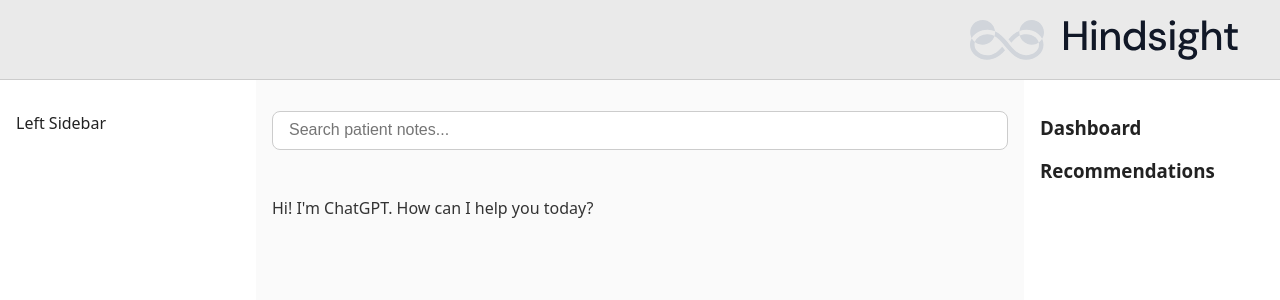
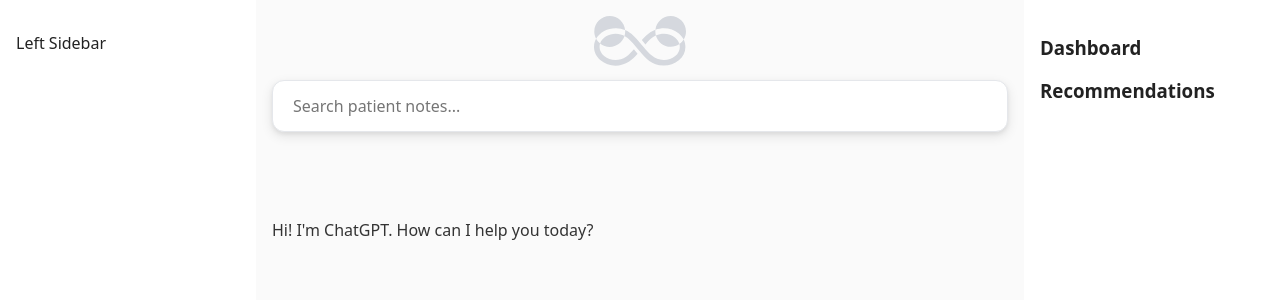
Before and after one commit to jasmineraj2005/Heidi_Health_Hackathon, a React (Vite) app in the folder heidi_hack_frontend/: page / in a window 1280 px wide. Shown: the top 300 px of the page. Built offline with nearby package versions, Linux system fonts and the light colour scheme.

Commit message:
better styled input box

```diff
--- a/heidi_hack_frontend/src/App.jsx
+++ b/heidi_hack_frontend/src/App.jsx
@@ -1,4 +1,5 @@
 import './App.css'
+import './styles/colors.css';
 import LeftNav from './components/LeftNav'
 import RightNav from './components/RightNav'
 import MiddleRenderZone from './components/MiddleRenderZone'
@@ -32,10 +33,8 @@ function App() {
   }
 
   return (
-    <div className="app-layout">
-      <div className="header-bar">
-        <LogoHeader />
-      </div>
+    <div className="app-layout" style={{ backgroundColor: 'var(--color-bg)', color: 'var(--color-text-primary)' }}>
+
       <div className="main-section">
         <LeftNav />
         <MiddleRenderZone
--- a/heidi_hack_frontend/src/components/MiddleRenderZone.jsx
+++ b/heidi_hack_frontend/src/components/MiddleRenderZone.jsx
@@ -1,16 +1,24 @@
 import ReactMarkdown from 'react-markdown'
 import remarkGfm from 'remark-gfm'
 import SearchBar from './SearchBar'
+import HindsightLogo from '../assets/hindsight_logo.svg'
 
 function MiddleRenderZone({ messages, input, setInput, handleSubmit, isStreaming }) {
   return (
     <div className="middle-zone">
+      <div style={{ textAlign: 'center', marginBottom: '2rem' }}>
+        <img src={HindsightLogo} alt="Hindsight Logo" style={{ height: '50px', opacity: 0.9 }} />
+      </div>
+
+      <div style={{ display: 'flex', justifyContent: 'center', marginBottom: '2rem' }}>
         <SearchBar
           input={input}
           setInput={setInput}
           handleSubmit={handleSubmit}
           isStreaming={isStreaming}
         />
+      </div>
+
       <div className="chat-history">
         {messages.map((msg, i) => (
           <div key={i} className={`message ${msg.role}`}>
--- a/heidi_hack_frontend/src/components/SearchBar.jsx
+++ b/heidi_hack_frontend/src/components/SearchBar.jsx
@@ -2,7 +2,7 @@ function SearchBar({ input, setInput, handleSubmit, isStreaming }) {
   return (
     <div className="search-bar">
       <form
-        style={{ width: '100%', maxWidth: 800 }}
+        style={{ width: '100%' }}
         onSubmit={handleSubmit}
       >
         <input
@@ -11,6 +11,26 @@ function SearchBar({ input, setInput, handleSubmit, isStreaming }) {
           onChange={(e) => setInput(e.target.value)}
           placeholder={isStreaming ? 'Waiting...' : 'Search patient notes...'}
           disabled={isStreaming}
+          style={{
+            width: '100%',
+            padding: '14px 20px',
+            fontSize: '16px',
+            border: '1px solid #e5e7eb',
+            borderRadius: '12px',
+            outline: 'none',
+            backgroundColor: '#ffffff',
+            boxShadow: '0 4px 12px rgba(0, 0, 0, 0.1), 0 2px 4px rgba(0, 0, 0, 0.06)',
+            transition: 'box-shadow 0.2s ease, border-color 0.2s ease',
+            fontFamily: 'system-ui, -apple-system, sans-serif'
+          }}
+          onFocus={(e) => {
+            e.target.style.boxShadow = '0 8px 24px rgba(0, 0, 0, 0.15), 0 4px 8px rgba(0, 0, 0, 0.1)';
+            e.target.style.borderColor = '#3b82f6';
+          }}
+          onBlur={(e) => {
+            e.target.style.boxShadow = '0 4px 12px rgba(0, 0, 0, 0.1), 0 2px 4px rgba(0, 0, 0, 0.06)';
+            e.target.style.borderColor = '#e5e7eb';
+          }}
         />
       </form>
     </div>
--- /dev/null
+++ b/heidi_hack_frontend/src/styles/colors.css
@@ -0,0 +1,33 @@
+:root {
+    /* Primary brand colors */
+    --color-primary: #1F4D91;
+    --color-primary-light: #A3BCE2;
+
+    /* Backgrounds */
+    --color-bg: #F9FAFB;
+    --color-sidebar: #F1F5F9;
+    --color-surface: #FFFFFF;
+
+    /* Borders and dividers */
+    --color-border: #E2E8F0;
+
+    /* Text */
+    --color-text-primary: #1E293B;
+    --color-text-muted: #475569;
+
+    /* States */
+    --color-success: #10B981;
+    --color-error: #EF4444;
+    --color-info: #3B82F6;
+    --color-highlight: #EEF4FF;
+  }
+
+  /* Utility example classes (optional, helpful for quick styling) */
+  .bg-primary         { background-color: var(--color-primary); }
+  .bg-surface         { background-color: var(--color-surface); }
+  .bg-sidebar         { background-color: var(--color-sidebar); }
+  .bg-highlight       { background-color: var(--color-highlight); }
+
+  .text-primary       { color: var(--color-text-primary); }
+  .text-muted         { color: var(--color-text-muted); }
+  .border-default     { border-color: var(--color-border); }
```
Lines whose indentation alone changed are shown as unchanged.
